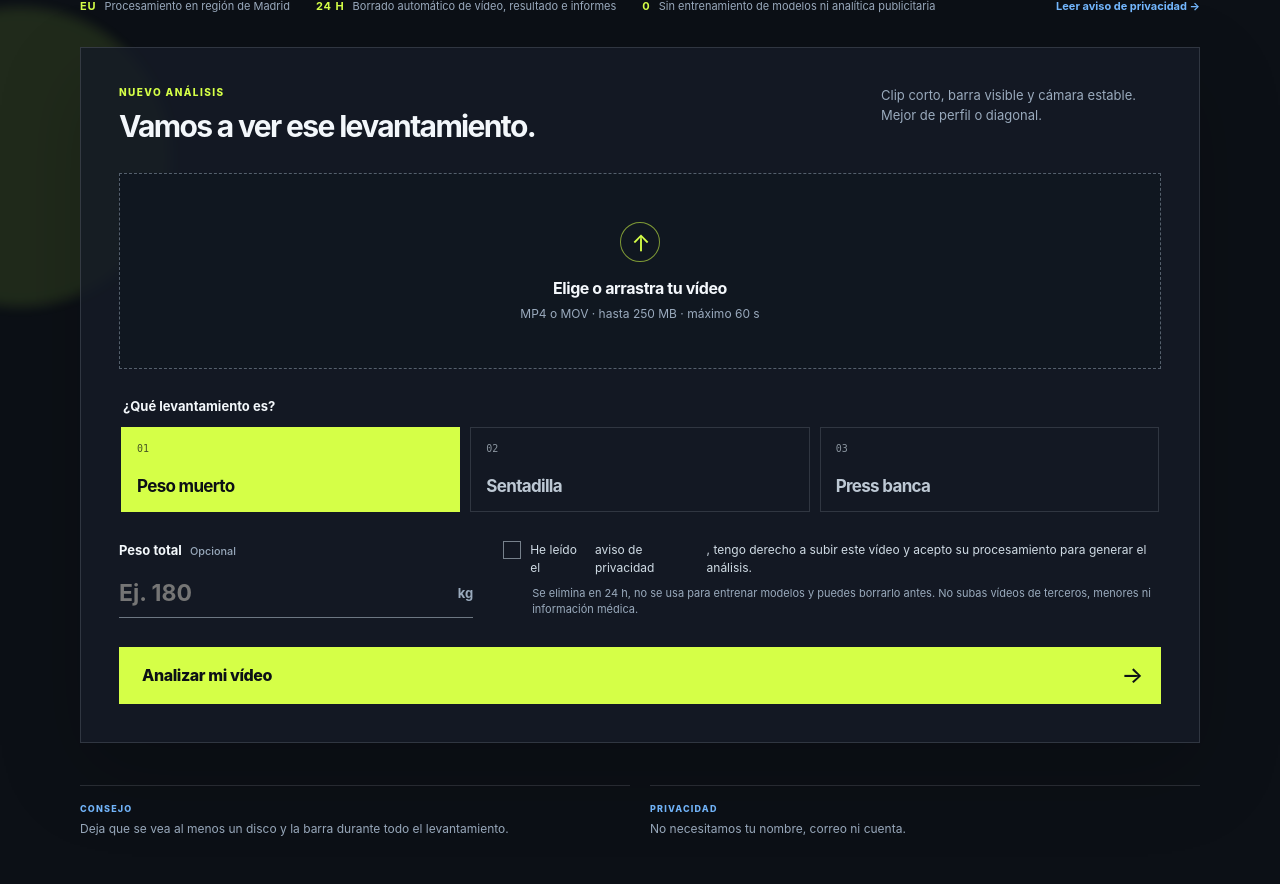
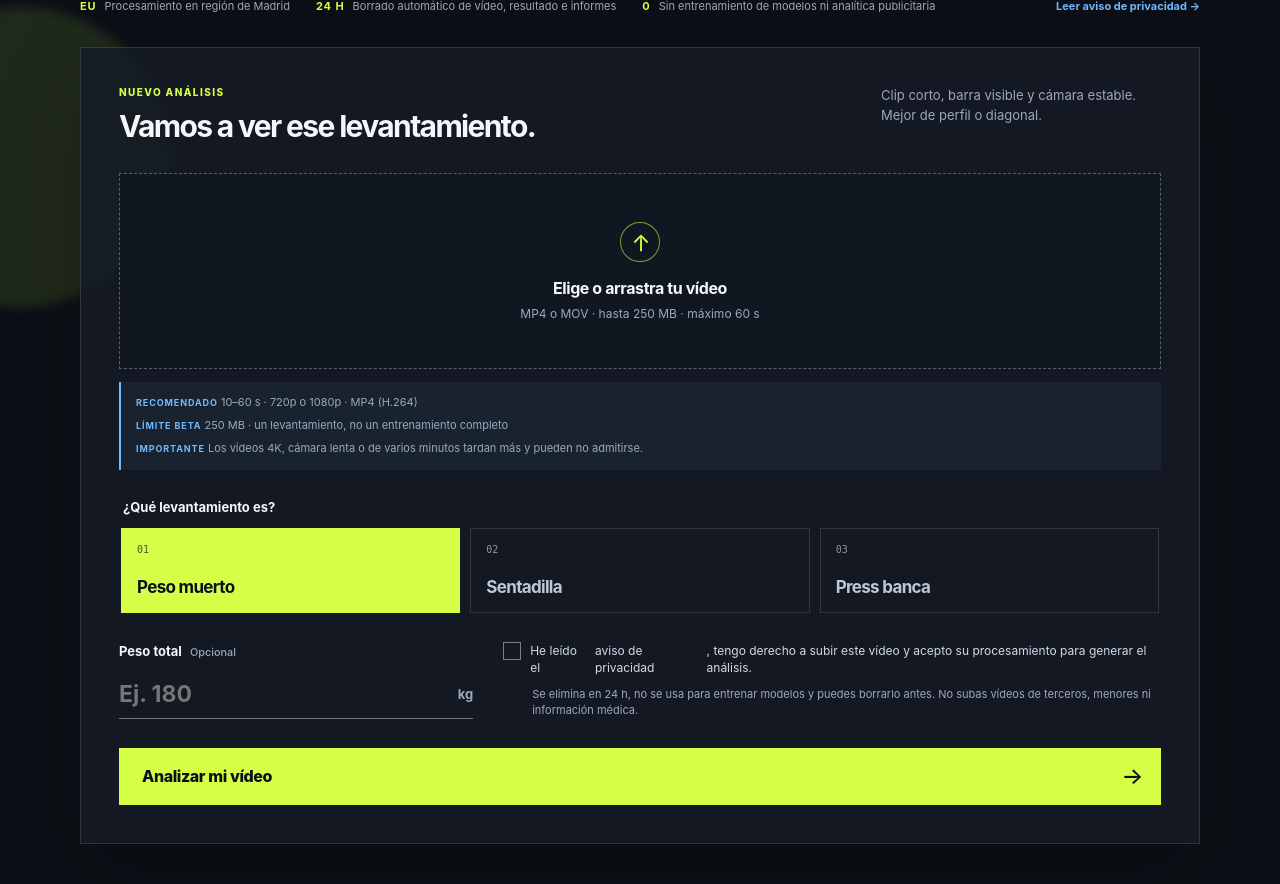
Before and after one commit to juanrdzmb/PowerNZ, a FastAPI app: page / in a window 1280 px wide. Shown: the part 703-1587 px from the top of the page. Run offline with FastAPI, Linux system fonts and the light colour scheme; data that the repository does not hold is empty.

Commit message:
Clarify beta video upload limits

```diff
--- a/web/static/app.css
+++ b/web/static/app.css
@@ -50,7 +50,7 @@ h1 em { color: var(--blue); font-style: normal; }
 
 .upload-section { padding: 38px; margin-bottom: 42px; border: 1px solid var(--line); background: rgba(21,28,38,.82); box-shadow: 0 30px 80px rgba(0,0,0,.18); }
 .section-heading { display: flex; justify-content: space-between; gap: 30px; padding-bottom: 32px; }.section-heading h2, .result-panel h2, .feedback-intro h2 { margin: 0; font-size: 30px; line-height: 1; letter-spacing: -.055em; }.section-heading > p { max-width: 280px; margin: 0; color: var(--muted); font-size: 13px; line-height: 1.5; }
-.analysis-form { display: grid; gap: 29px; }.drop-zone { display: flex; min-height: 196px; flex-direction: column; align-items: center; justify-content: center; cursor: pointer; border: 1px dashed rgba(203,220,240,.37); background: #101720; transition: .2s ease; text-align: center; }.drop-zone:hover, .drop-zone.drag-over { border-color: var(--acid); background: rgba(213,255,71,.055); }.drop-zone.has-file { border-style: solid; border-color: var(--blue); }.drop-zone input { position: absolute; width: 1px; height: 1px; opacity: 0; }.drop-icon { width: 40px; height: 40px; display: grid; place-items: center; margin-bottom: 16px; border: 1px solid rgba(213,255,71,.56); border-radius: 50%; color: var(--acid); font-size: 23px; transform: rotate(-45deg); }.drop-title { font-weight: 700; letter-spacing: -.025em; }.drop-meta { margin-top: 8px; color: var(--muted); font-size: 12px; }
+.analysis-form { display: grid; gap: 29px; }.drop-zone { display: flex; min-height: 196px; flex-direction: column; align-items: center; justify-content: center; cursor: pointer; border: 1px dashed rgba(203,220,240,.37); background: #101720; transition: .2s ease; text-align: center; }.drop-zone:hover, .drop-zone.drag-over { border-color: var(--acid); background: rgba(213,255,71,.055); }.drop-zone.has-file { border-style: solid; border-color: var(--blue); }.drop-zone input { position: absolute; width: 1px; height: 1px; opacity: 0; }.drop-icon { width: 40px; height: 40px; display: grid; place-items: center; margin-bottom: 16px; border: 1px solid rgba(213,255,71,.56); border-radius: 50%; color: var(--acid); font-size: 23px; transform: rotate(-45deg); }.drop-title { font-weight: 700; letter-spacing: -.025em; }.drop-meta { margin-top: 8px; color: var(--muted); font-size: 12px; }.upload-requirements { display: grid; gap: 7px; margin-top: -16px; padding: 13px 15px; border-left: 2px solid var(--blue); background: rgba(116,184,255,.06); color: var(--muted); font-size: 11px; line-height: 1.45; }.upload-requirements b { color: var(--blue); font-size: 9px; letter-spacing: .1em; }
 .form-block { padding: 0; border: 0; }.form-block legend { margin-bottom: 13px; font-size: 13px; font-weight: 700; }.exercise-options { display: grid; grid-template-columns: repeat(3, 1fr); gap: 10px; }.exercise-option { position: relative; min-height: 85px; padding: 15px; display: flex; flex-direction: column; justify-content: space-between; overflow: hidden; cursor: pointer; border: 1px solid var(--line); color: #bdc8d4; transition: .18s ease; }.exercise-option input { position: absolute; opacity: 0; }.exercise-option:has(input:checked) { color: var(--ink); border-color: var(--acid); background: var(--acid); }.exercise-index { font-family: ui-monospace, monospace; font-size: 10px; opacity: .7; }.exercise-option > span:last-child { font-size: 17px; font-weight: 750; letter-spacing: -.04em; }
 .form-row { display: grid; grid-template-columns: .7fr 1.3fr; gap: 30px; align-items: end; }.weight-input > span:first-child { display: block; margin-bottom: 11px; font-size: 13px; font-weight: 700; }.weight-input small { margin-left: 5px; color: var(--muted); font-weight: 500; }.input-wrap { display: flex; align-items: center; border-bottom: 1px solid rgba(220,234,246,.45); }.input-wrap input { width: 100%; padding: 10px 0; border: 0; outline: none; color: var(--text); background: transparent; font-size: 23px; font-weight: 700; }.input-wrap b { color: var(--muted); font-size: 13px; }.privacy-copy p { margin: 10px 0 0 29px; color: var(--muted); font-size: 11px; line-height: 1.45; }.consent { display: flex; gap: 9px; color: #d0dbe5; font-size: 12px; line-height: 1.45; cursor: pointer; }.consent input { position: absolute; opacity: 0; }.consent > span { flex: 0 0 18px; height: 18px; border: 1px solid rgba(220,234,246,.5); }.consent input:checked + span { border-color: var(--acid); background: var(--acid); box-shadow: inset 0 0 0 4px #1a2330; }
 .primary-button { min-height: 57px; padding: 0 18px 0 23px; display: inline-flex; align-items: center; justify-content: space-between; gap: 48px; border: 0; color: var(--ink); background: var(--acid); cursor: pointer; font-weight: 800; letter-spacing: -.025em; transition: transform .18s ease, background .18s ease; }.primary-button:hover { background: #e4ff82; transform: translateY(-2px); }.primary-button:disabled { cursor: wait; opacity: .72; transform: none; }.primary-button b { font-size: 23px; font-weight: 500; }.analysis-form .primary-button { width: 100%; }.tips-strip { display: grid; grid-template-columns: 1fr 1fr; gap: 20px; margin-bottom: 92px; }.tips-strip p { margin: 0; padding-top: 16px; border-top: 1px solid var(--line); color: var(--muted); font-size: 12px; line-height: 1.5; }.tips-strip span { display: block; margin-bottom: 5px; color: var(--blue); letter-spacing: .13em; font-size: 9px; font-weight: 800; }
--- a/web/templates/index.html
+++ b/web/templates/index.html
@@ -59,6 +59,11 @@
       <span class="drop-title">Elige o arrastra tu vídeo</span>
       <span class="drop-meta" data-file-meta>MP4 o MOV · hasta {{ max_upload_mb }} MB · máximo {{ max_duration_seconds }} s</span>
     </label>
+    <div class="upload-requirements" aria-label="Límites y recomendaciones del vídeo">
+      <span><b>RECOMENDADO</b> 10–60 s · 720p o 1080p · MP4 (H.264)</span>
+      <span><b>LÍMITE BETA</b> {{ max_upload_mb }} MB · un levantamiento, no un entrenamiento completo</span>
+      <span><b>IMPORTANTE</b> Los vídeos 4K, cámara lenta o de varios minutos tardan más y pueden no admitirse.</span>
+    </div>
 
     <fieldset class="form-block exercise-fieldset">
       <legend>¿Qué levantamiento es?</legend>
```
